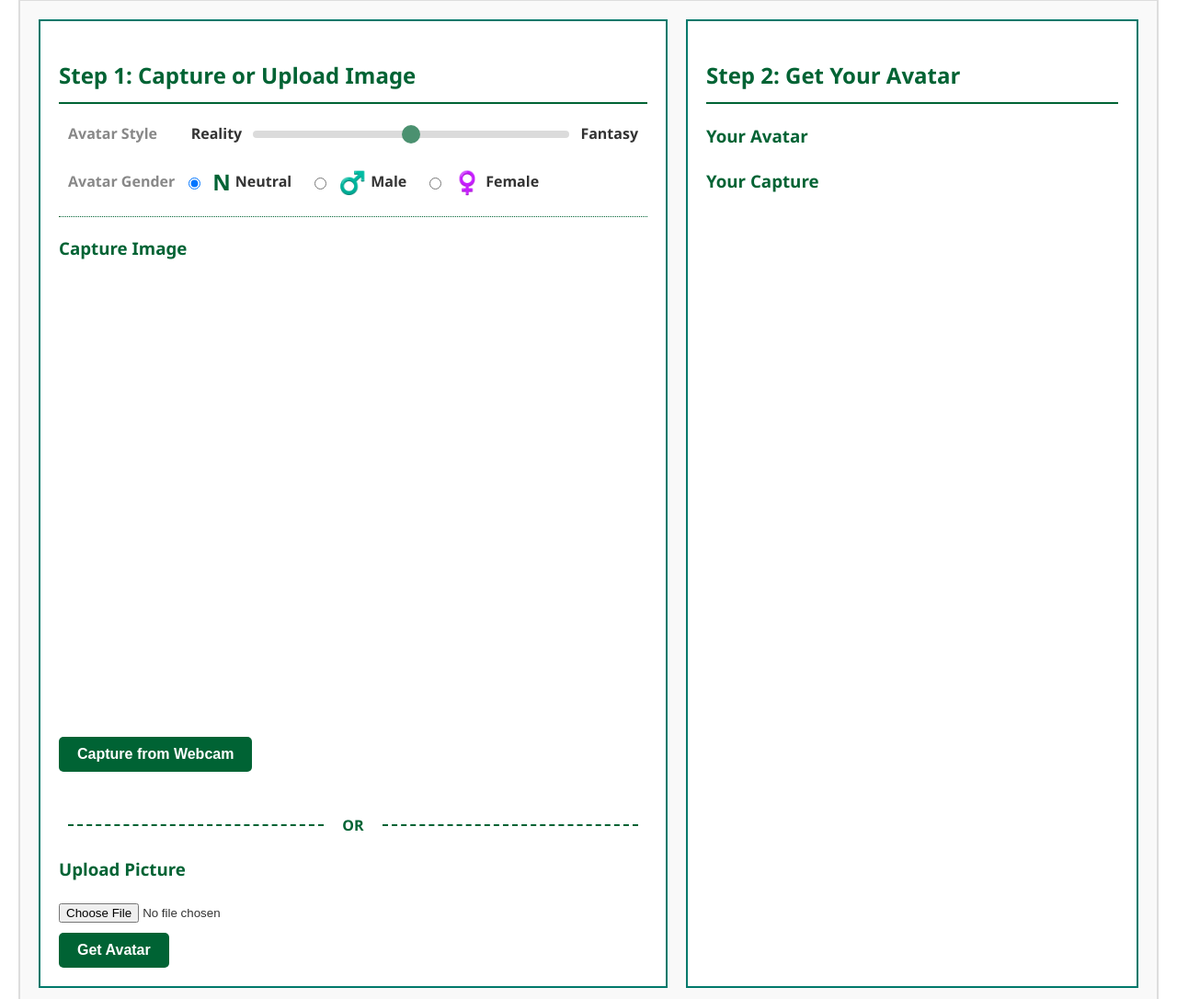
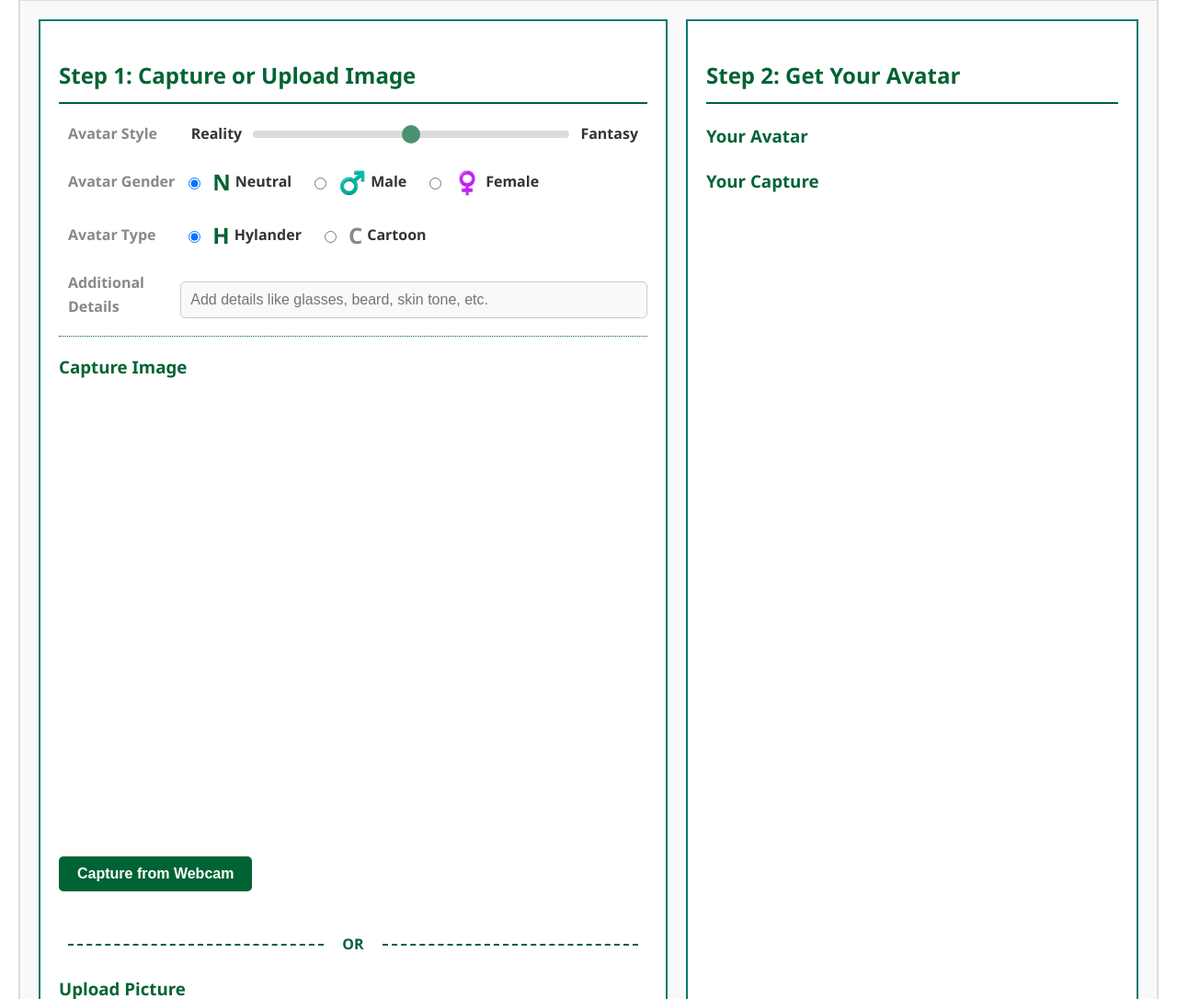
Before and after one commit to aborroy/communitylive-avatar, a Flask app: page / in a window 1280 px wide. Shown: the part 177-1263 px from the top of the page at 92% size. Run offline with Flask 3, Linux system fonts and the light colour scheme.

Commit message:
Add Hylanders!

```diff
--- a/app.py
+++ b/app.py
@@ -98,16 +98,31 @@ def process_image():
     encoded_image = encode_image_to_base64(image_file)
 
     # Prompts
-    prompt = (
-        "Create a digital avatar based on the provided headshot, styled like a Pixar character. "
-        "Capture the subject's facial features, hairstyle, and expression, with large eyes, smooth lines, and vibrant colors. "
-        "Maintain the original pose, hair color, clothes, and gender, with a plain background to emphasize the character."
-    )
+    prompt_choice = request.form.get('promptChoice')
+    if prompt_choice == 'pixar':
+        prompt = (
+            "Create a digital avatar based on the provided headshot, styled like a Pixar character. "
+            "Capture the subject's facial features, hairstyle, and expression, with large eyes, smooth lines, and vibrant colors. "
+            "Maintain the original pose, hair color, clothes, and gender, with a plain background to emphasize the character."
+        )
+    elif prompt_choice == 'hylander':
+        prompt = (
+            "Create a digital avatar decorating the original headshot as a Highlander warrior with traditional green war facial paint. "
+            "Capture the subject's facial features, hairstyle, skin tone, age and expression. The avatar must remind of the original headshot with fidelity. "
+            "The background should evoke the Scottish Highlands with rolling hills and mist, but remain subtle to emphasize the Highlander as the focal point."
+        )
+    else:
+        prompt = "Reimagine the original headshot"
 
     negative_prompt = (
         "no change in gender, no removal of facial hair, no removal of glasses, no exaggerated features, "
         "no overly cartoonish appearance, no other characters in the background"
     )
+
+    # Additional prompt
+    additional_prompt = request.form.get('additionalPrompt')
+    if additional_prompt != '':
+        prompt += additional_prompt
 
     # Adjust the prompt based on gender input
     gender = request.form.get('gender')
--- a/static/style.css
+++ b/static/style.css
@@ -216,21 +216,20 @@ button:hover, .button:hover {
     cursor: pointer;
 }
 
-/* Style for the gender selection container */
-.gender-container {
+.option-container {
     margin-top: 20px;
     display: flex;
     align-items: center;
 }
 
-.gender-container span {
+.option-container span {
     font-weight: 600;
     margin-right: 10px;
     margin-left: 10px;
     color: #888;
 }
 
-.gender-option {
+.custom-option {
     display: flex;
     align-items: center;
     margin-right: 20px;
@@ -238,26 +237,44 @@ button:hover, .button:hover {
     font-weight: 600;
 }
 
-.gender-option .icon {
+.custom-option .icon {
     font-size: 1.5em;
     margin-right: 5px;
     color: #888;
 }
 
-.gender-option input[type="radio"]:checked + .icon {
+.custom-option input[type="radio"]:checked + .icon {
     color: #006334;
 }
 
-.gender-option input[type="radio"]:checked + .icon + span {
+.custom-option input[type="radio"]:checked + .icon + span {
     color: #006334;
 }
 
-.gender-option:hover .icon {
+.custom-option:hover .icon {
     color: #006334;
 }
 
-.gender-option:hover span {
+.custom-option:hover span {
     color: #006334;
+}
+
+#additional-prompt {
+    padding: 10px;
+    width: 100%;
+    border: 1px solid #ccc;
+    border-radius: 5px;
+    font-size: 1em;
+    box-sizing: border-box;
+    margin-top: 10px;
+    color: #333;
+    background-color: #f9f9f9;
+}
+
+#additional-prompt:focus {
+    border-color: #006334;
+    outline: none;
+    box-shadow: 0 0 5px rgba(0, 99, 52, 0.5);
 }
 
 /* Footer Styling */
--- a/templates/index.html
+++ b/templates/index.html
@@ -24,20 +24,37 @@
                 <label for="realityFantasySlider">Fantasy</label>
             </div>
 
-            <div class="gender-container">
+            <div class="option-container">
                 <span>Avatar Gender</span>
-                <label class="gender-option">
+                <label class="custom-option">
                     <input type="radio" name="gender" value="auto" checked>
                     <span class="icon">N</span> Neutral
                 </label>
-                <label class="gender-option">
+                <label class="custom-option">
                     <input type="radio" name="gender" value="male">
                     <span class="icon">♂️</span> Male
                 </label>
-                <label class="gender-option">
+                <label class="custom-option">
                     <input type="radio" name="gender" value="female">
                     <span class="icon">♀️</span> Female
                 </label>
+            </div>
+
+            <div class="option-container">
+                <span>Avatar Type&nbsp;&nbsp;&nbsp;&nbsp;&nbsp;</span>
+                <label class="custom-option">
+                    <input type="radio" name="type" value="hylander" checked>
+                    <span class="icon">H</span> Hylander
+                </label>
+                <label class="custom-option">
+                    <input type="radio" name="type" value="pixar">
+                    <span class="icon">C</span> Cartoon
+                </label>
+            </div>
+
+            <div class="option-container">
+                <span>Additional Details</span>
+                <input id="additional-prompt" type="text" placeholder="Add details like glasses, beard, skin tone, etc."/>
             </div>
 
             <hr/>
@@ -89,7 +106,9 @@
         const downloadCapture = document.getElementById('downloadCapture');
         const realityFantasySlider = document.getElementById('realityFantasySlider');
         const genderOptions = document.querySelectorAll('input[name="gender"]');
+        const typeOptions = document.querySelectorAll('input[name="type"]')
         const spinner = document.getElementById('spinner');
+        const additionalPromptInput = document.getElementById('additional-prompt');
         const emailInput = document.getElementById('emailInput');
         const sendEmailButton = document.getElementById('sendEmailButton');
 
@@ -139,11 +158,14 @@
             uploadButton.disabled = true;
             realityFantasySlider.disabled = true;
             genderOptions.forEach(option => option.disabled = true);
+            typeOptions.forEach(option => option.disabled = true);
+            additionalPromptInput.disabled = true;
 
             captureButton.classList.add('disabled');
             uploadButton.classList.add('disabled');
             realityFantasySlider.classList.add('disabled');
             genderOptions.forEach(option => option.classList.add('disabled'));
+            typeOptions.forEach(option => option.classList.add('disabled'));
         }
 
         function enableButtons() {
@@ -151,11 +173,14 @@
             uploadButton.disabled = false;
             realityFantasySlider.disabled = false;
             genderOptions.forEach(option => option.disabled = false);
+            typeOptions.forEach(option => option.disabled = false);
+            additionalPromptInput.disabled = false;
 
             captureButton.classList.remove('disabled');
             uploadButton.classList.remove('disabled');
             realityFantasySlider.classList.remove('disabled');
             genderOptions.forEach(option => option.classList.remove('disabled'));
+            typeOptions.forEach(option => option.classList.remove('disabled'));
         }
 
         captureButton.addEventListener('click', () => {
@@ -246,6 +271,19 @@
             });
             formData.append('gender', genderValue);
 
+            // Get the selected type
+            let typeValue;
+            typeOptions.forEach(option => {
+                if (option.checked) {
+                    typeValue = option.value;
+                }
+            });
+            formData.append('promptChoice', typeValue);
+
+            // Get additionalPrompt
+            formData.append('additionalPrompt', additionalPromptInput.value || '');
+
+
             // Disable buttons and show loading message
             disableButtons();
             loadingMessage.style.display = 'block';
```
